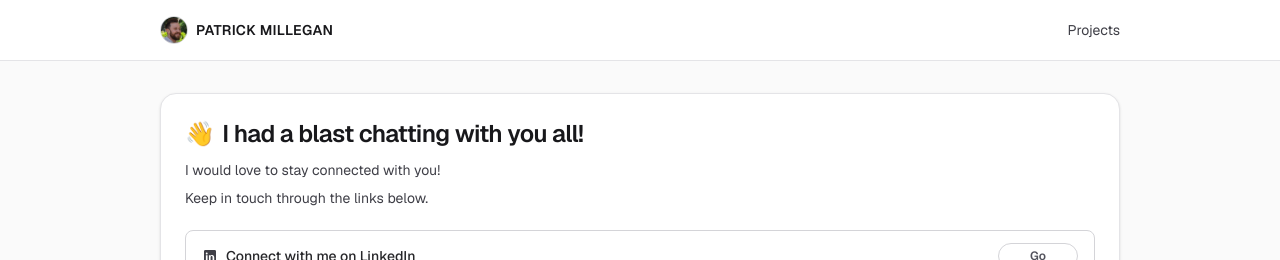
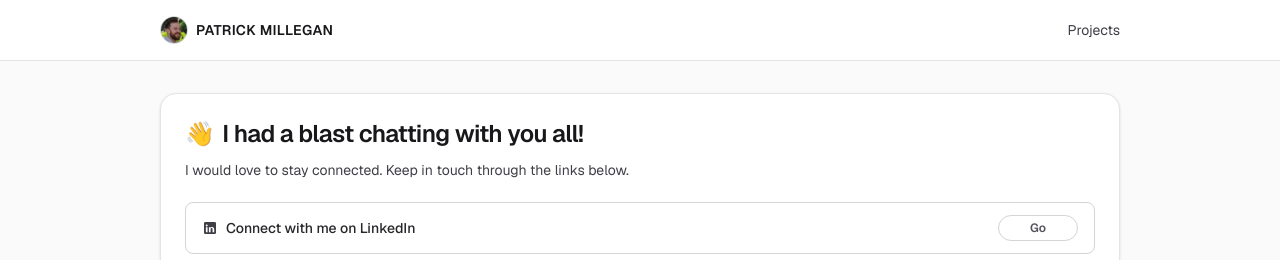
Before and after one commit to pmillegan/patrick-site, a Next.js app: page /usc-grad in a window 1280 px wide. Shown: the top 260 px of the page. Built offline with nearby package versions, Linux system fonts and the light colour scheme.

Commit message:
USC engagement card: personal intro on one line, drop 'with you'
- personalIntro: single paragraph; 'I would love to stay connected.' then links line

Made-with: Cursor

```diff
--- a/src/components/usc/engagement-card.tsx
+++ b/src/components/usc/engagement-card.tsx
@@ -150,10 +150,9 @@ export default function UscEngagementCard({
           I had a blast chatting with you all!
         </h2>
         {personalIntro ? (
-          <div className="space-y-1 text-sm leading-6 text-zinc-700 dark:text-zinc-300">
-            <p>I would love to stay connected with you!</p>
-            <p>Keep in touch through the links below.</p>
-          </div>
+          <p className="text-sm leading-6 text-zinc-700 dark:text-zinc-300">
+            I would love to stay connected. Keep in touch through the links below.
+          </p>
         ) : (
           <p className="text-sm leading-6 text-zinc-700 dark:text-zinc-300">
             I would love to stay connected with everyone from USC Marshall. Keep in touch through the links below.
```
